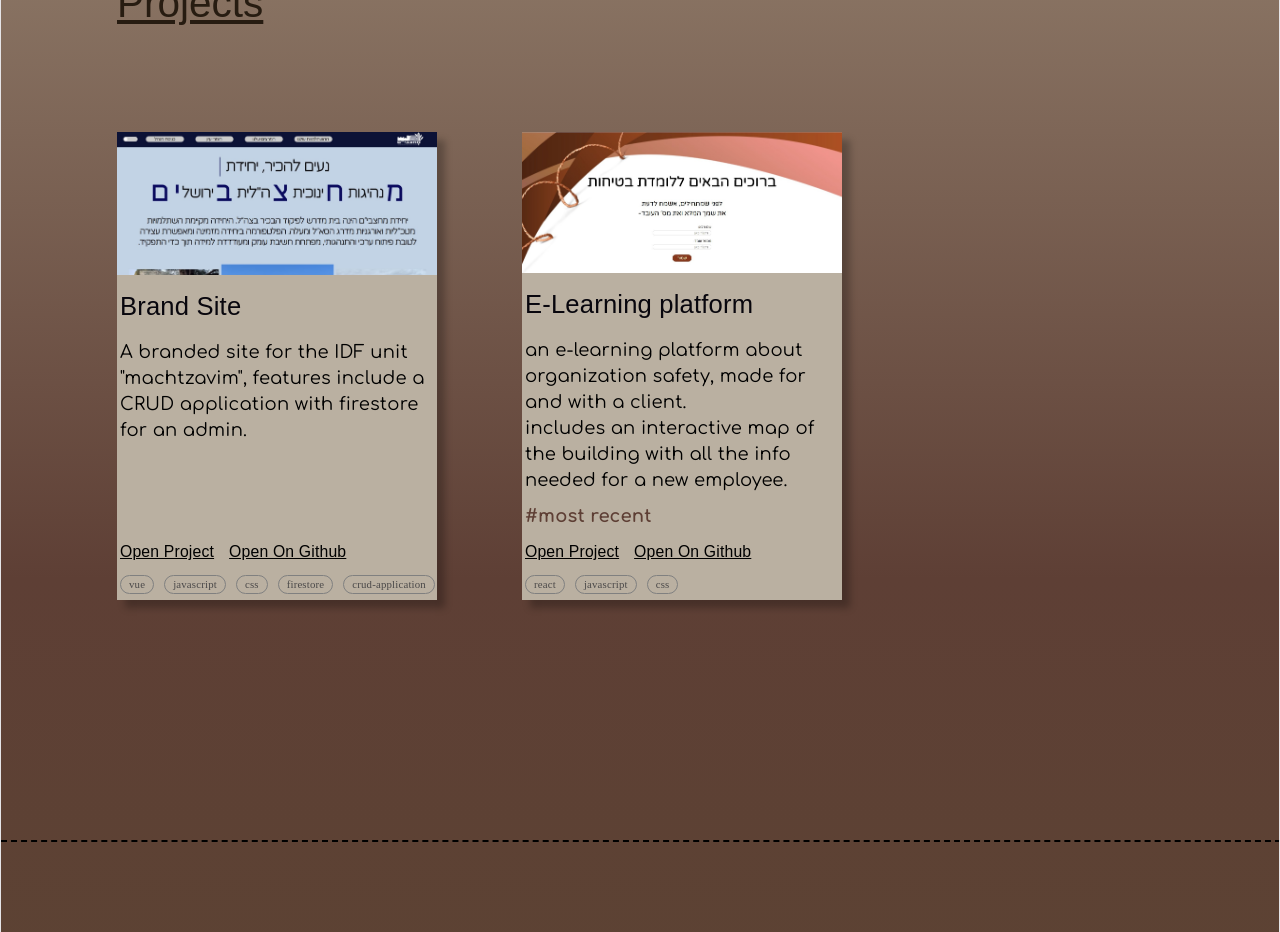
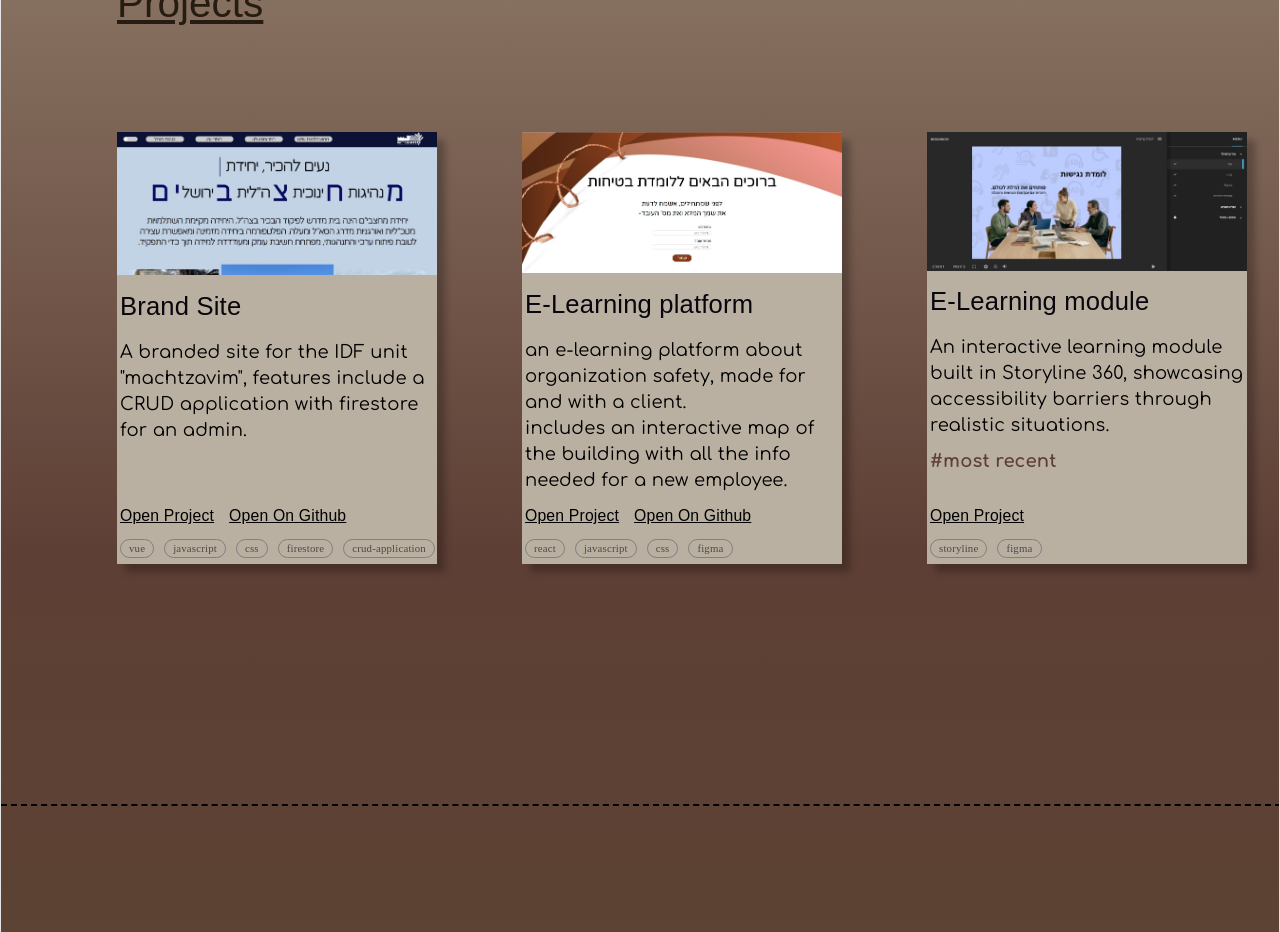
Before and after one commit to LihiIsr/portfolio, a React (Vite) app: page / in a window 1280 px wide. Shown: the part 1720-2652 px from the top of the page. Built offline with nearby package versions, Linux system fonts and the light colour scheme; a web font is replaced by a local one.

Commit message:
added  most recent project

```diff
--- a/src/components/Projects/ProjectCard.jsx
+++ b/src/components/Projects/ProjectCard.jsx
@@ -27,9 +27,9 @@ export default function Card(
             <div className='card-actions'>
               <a href={openProject} className='card-action'  target="_blank"
                 rel="noopener noreferrer">open project</a>
-              <a href={openGitHub} className='card-action'
+             {openGitHub && <a href={openGitHub} className='card-action'
                 target="_blank"
-                rel="noopener noreferrer">open on github</a>
+                rel="noopener noreferrer">open on github</a>}
             </div>
             <div className="tags-container">
             {tags.map((tag)=> <Tag key={tag} name={tag}/>)}
--- a/src/components/Projects/Projects.jsx
+++ b/src/components/Projects/Projects.jsx
@@ -2,6 +2,8 @@ import  Card  from "./ProjectCard";
 
 import siteCover from '../../assets/images/machtzavim.jpg';
 import lomdaCover from '../../assets/images/lomda.jpg';
+import lomda2Cover from '../../assets/images/lomda2.jpg';
+
 
 import './Projects.css'
 
@@ -31,10 +33,24 @@ export default function Cards() {
                     for a new employee.
                   </>
                 }
-                mostRecent
-                tags={['react', 'javascript', 'css']}
+                tags={['react', 'javascript', 'css', 'figma']}
                 openProject="https://elearning-safety-benatav.web.app/"
                 openGitHub="https://github.com/LihiIsr/safety-benatav"
+              />
+              <Card
+                coverImg={lomda2Cover}
+                className="card-instance"
+                title="E-Learning module"
+                text={
+                  <>
+                    An interactive learning module built in Storyline 360,
+                    showcasing accessibility barriers through realistic situations.
+
+                  </>
+                }
+                mostRecent
+                tags={['storyline', 'figma']}
+                openProject="https://lihiisr.github.io/accessibility-course/story.html"
               />
         </div>
   )
```
Also changed, not shown: src/assets/images/lomda2.jpg (added).
